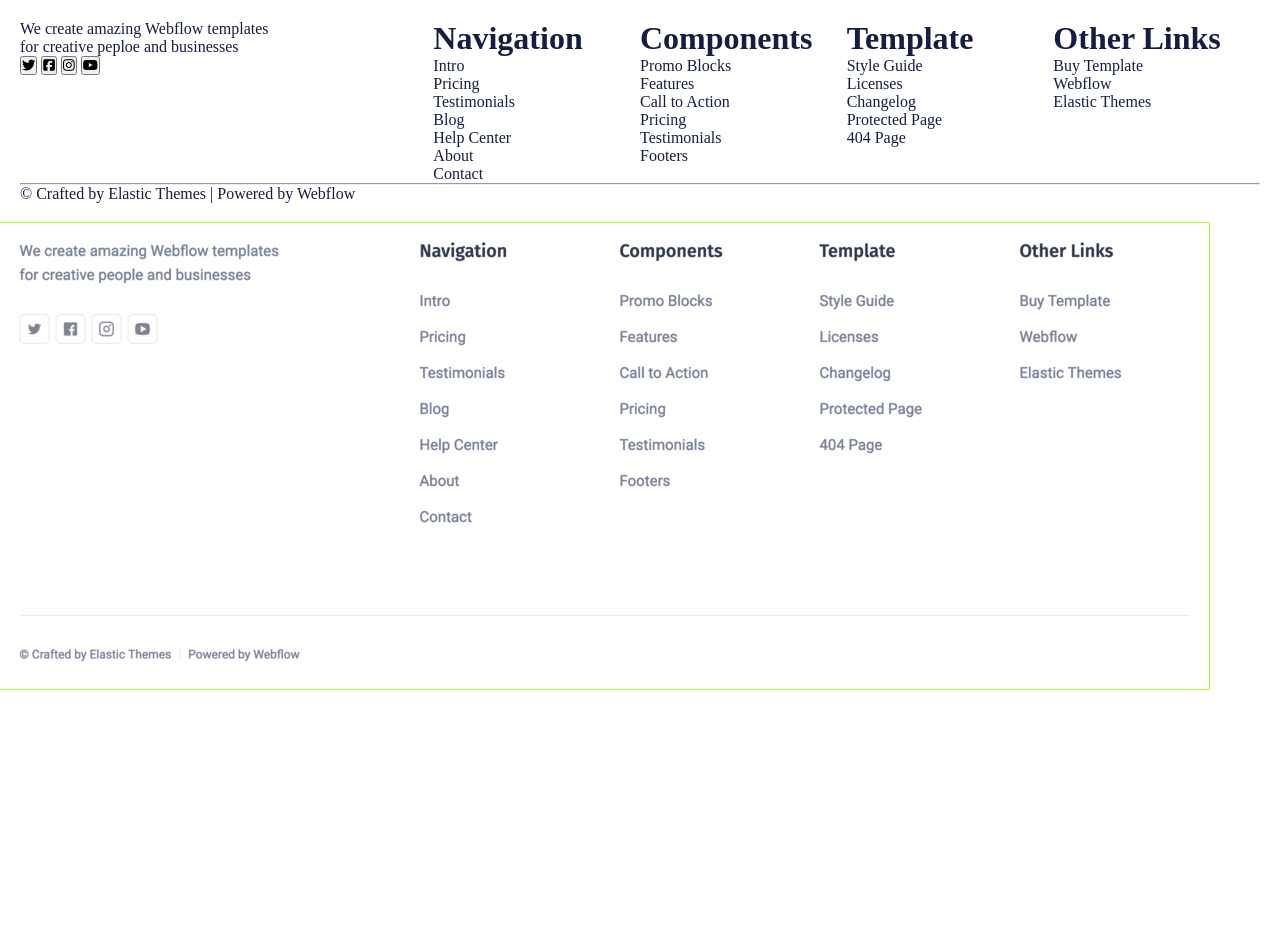
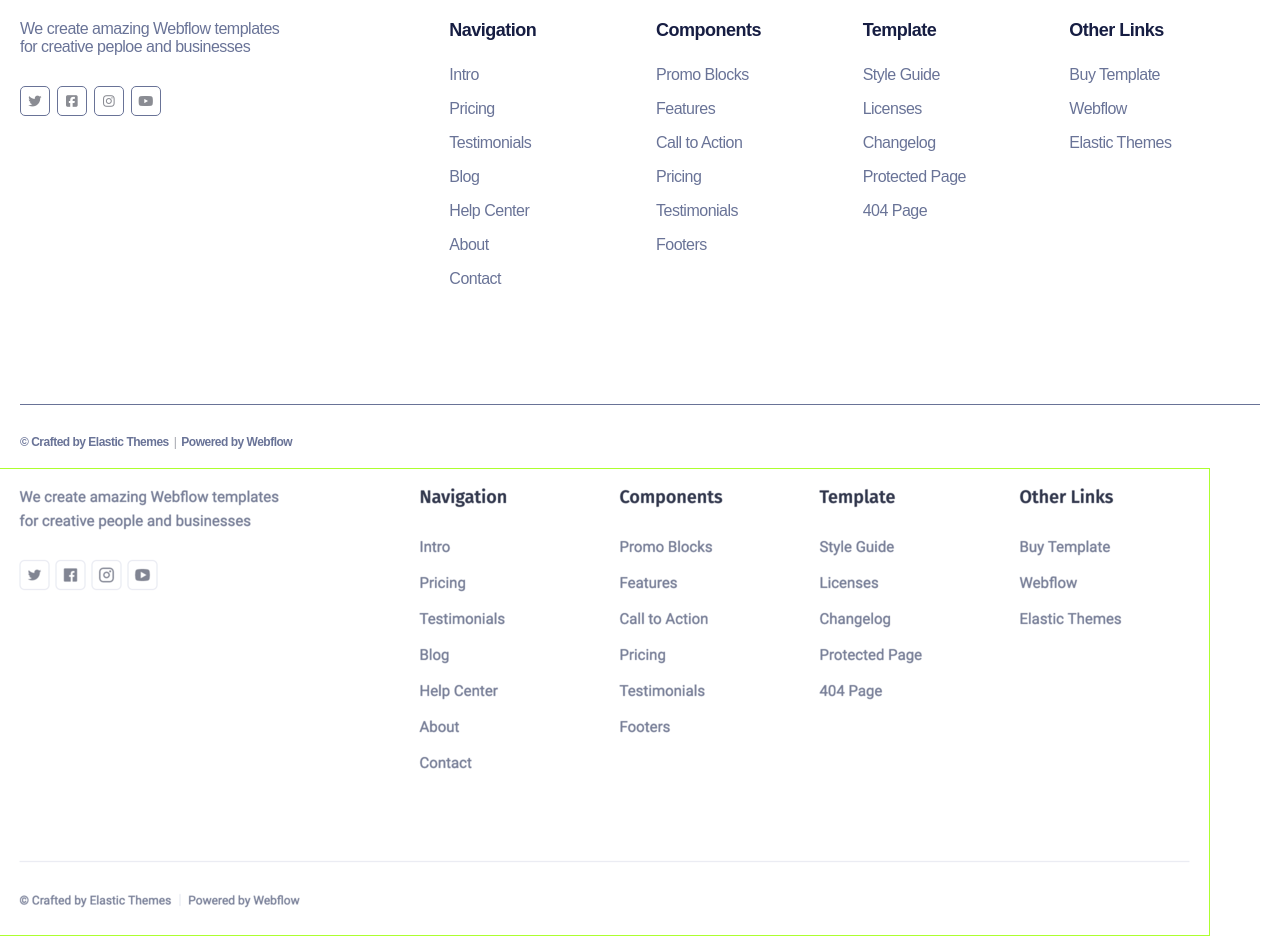
Before and after one commit to kenosama/Css-Challenge, a plain HTML site: page pages/exercice2.html in a window 1280 px wide. Before the commit the page ends 800 px from the top, so only its background shows below. Drawn offline with Linux system fonts and the light colour scheme.

Commit message:
finishing the styling of exercice 2

```diff
--- a/pages/exercice2.html
+++ b/pages/exercice2.html
@@ -12,8 +12,7 @@
     <footer>
         <div class="container">
             <div class="slogan">
-                <p>We create amazing Webflow templates</p>
-                <p>for creative peploe and businesses</p>
+                <p>We create amazing Webflow templates <br> for creative peploe and businesses</p>
                 <button><i class="fa-brands fa-twitter"></i></button>
                 <button><i class="fa-brands fa-square-facebook"></i></button>
                 <button><i class="fa-brands fa-instagram"></i></button>
@@ -64,7 +63,7 @@
 
             <div class="copyright">
                 <hr>
-                <p>© Crafted by Elastic Themes | Powered by Webflow </p>
+                <p>© Crafted by Elastic Themes<span>|</span>Powered by Webflow </p>
             </div>
         </div>
     </footer>
--- a/styles/style2.scss
+++ b/styles/style2.scss
@@ -1,3 +1,8 @@
+//import the font: i have bad eye for that so i'm sure it wont be the same
+@import url(https://fonts.googleapis.com/css2?family=Roboto:wght@300;400;700&display=swap);
+$dark: #1c244b;
+$light: #697397;
+
 * {
     margin: 0;
     padding: 0;
@@ -6,7 +11,9 @@
 
   body {
     background-color: #FFF;
-    color: #161d42;
+    font-family:  sans-serif;
+    letter-spacing: -0.5px;
+    color: $light;
     width: 100vw;
     height: 100vh;
 
@@ -17,20 +24,60 @@
 
       .slogan {
         grid-column: 1 / span 4;
+        font-weight: 400;
+       p{
+        margin-bottom: 30px;
+       }
+       button{
+        padding: 5px;
+        width:30px;
+        height: 30px;
+        background-color: transparent;
+        border: solid 1px $light;
+        border-radius: 5px;
+        margin-right: 3px;
+        i{
+            color: #8a8c93;
+        }
+       }
       }
 
       .footer_menu {
         grid-column: span 2;
+        padding-left: 1em;
+
+
         h1{
-
+            font-size: 18px;
+            margin-bottom: 25px;
+            font-weight: 700;
+            color: #161d42;
         }
         ul{
             list-style-type: none;
+            font-weight: 400;
+            li{
+                padding-bottom: 1em;
+            }
         }
       }
 
       .copyright {
         grid-column: 1 / span 12;
+        font-size: 12px;
+        font-weight: bold;
+        hr{
+            margin: 100px 0px 30px 0;
+            color: $light;
+            background-color: $light;
+            border: none;
+            height: 1px;
+        }
+        span{
+            margin: 0 5px 0 5px;
+            color: #a0a3ab;
+            font-weight: normal;
+        }
       }
     }
     img{
```
Also changed, not shown: styles/style2.css, 1 other file.
